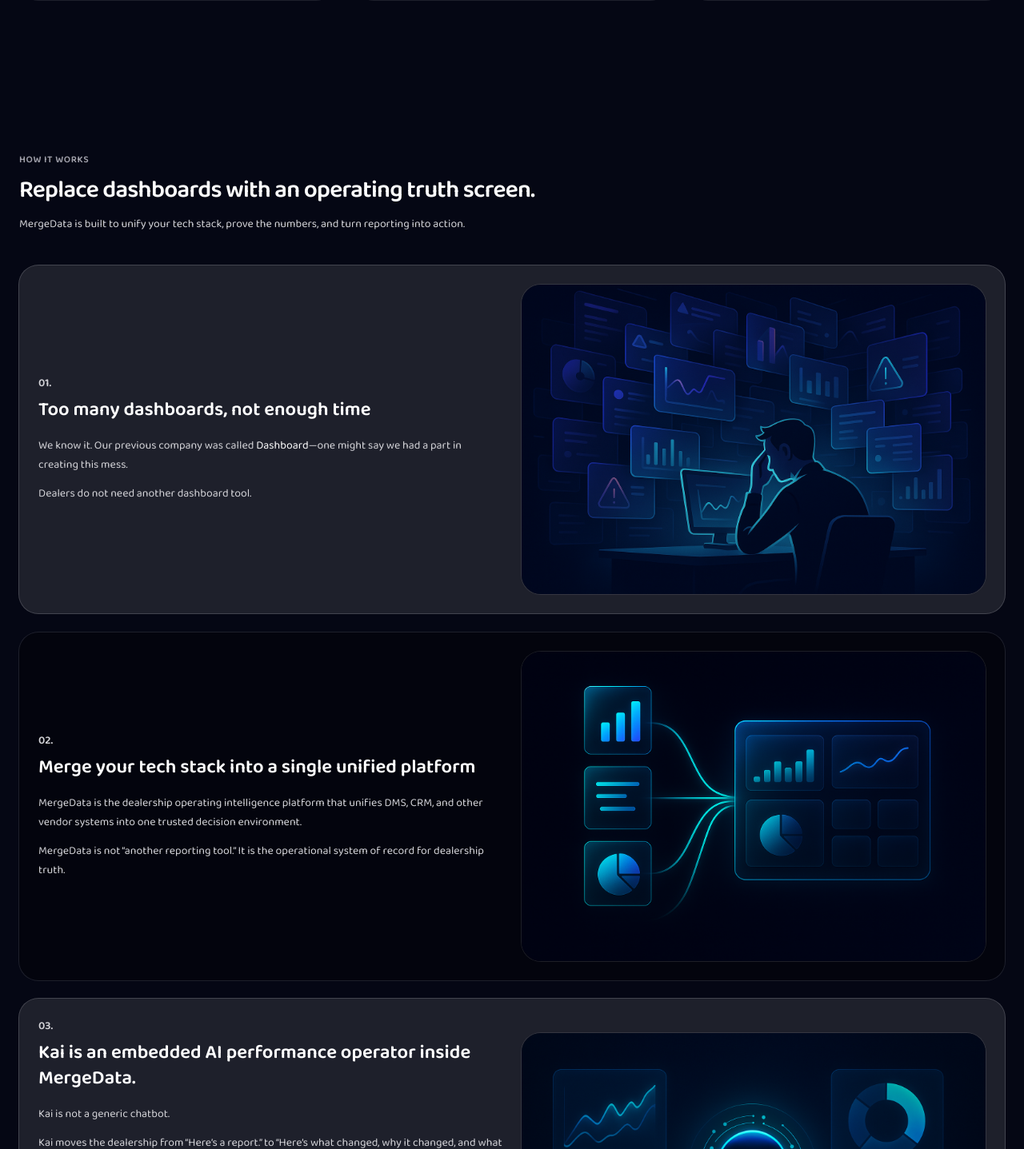
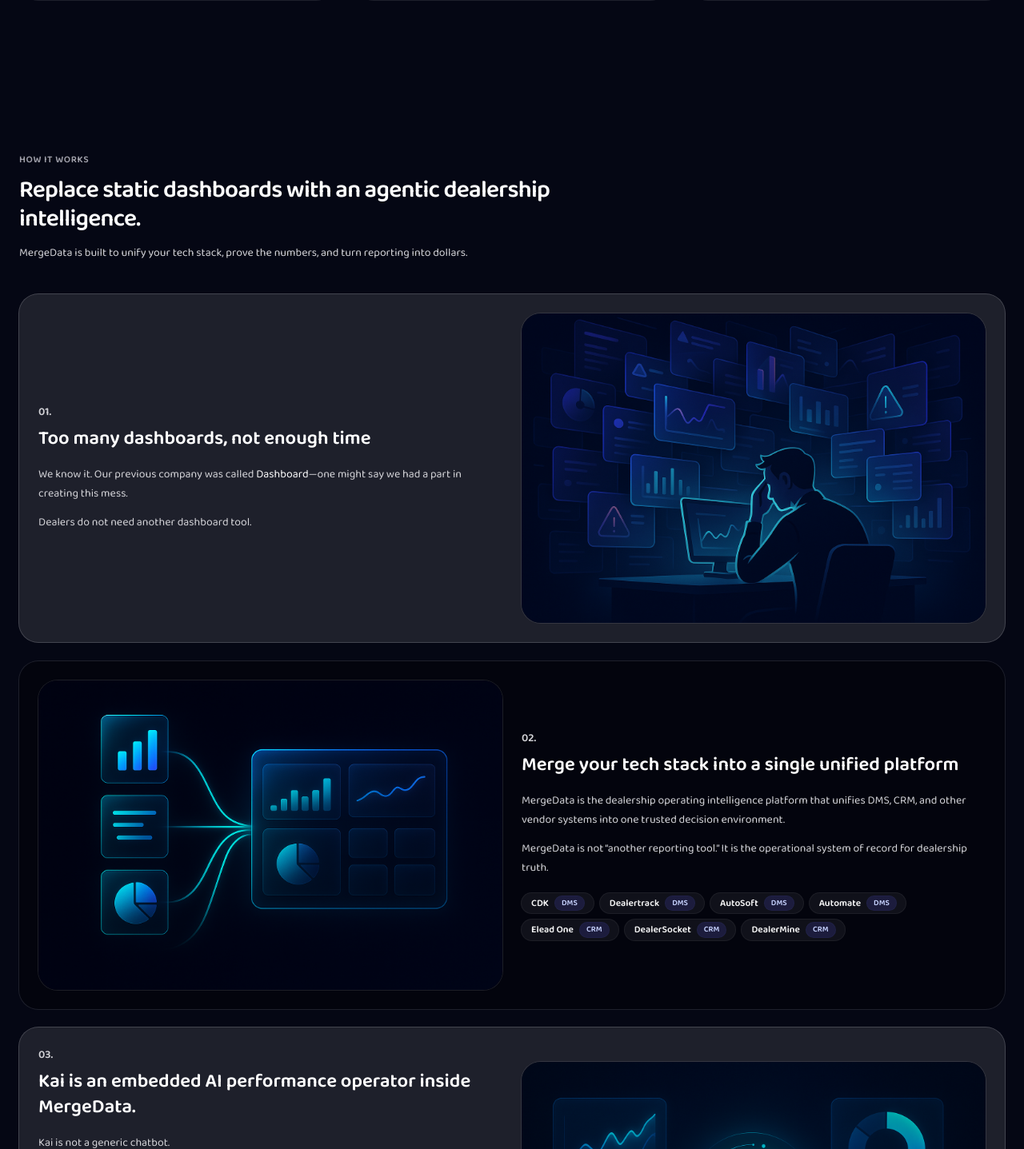
Before and after one commit to wpageiii/mergedata-ai-web, a Next.js app: page / in a window 1280 px wide. Shown: the part 1622-3059 px from the top of the page at 80% size. Built offline with nearby package versions, Linux system fonts and the light colour scheme.

Commit message:
Adjust how-it-works header, swap section 02 layout, add integrations chips

```diff
--- a/src/app/page.tsx
+++ b/src/app/page.tsx
@@ -237,10 +237,10 @@
           <div className="max-w-2xl">
             <p className="text-xs font-semibold uppercase tracking-wider text-zinc-400">How it works</p>
             <h2 className="mt-3 text-2xl font-semibold tracking-tight text-white md:text-3xl">
-              Replace dashboards with an operating truth screen.
+              Replace static dashboards with an agentic dealership intelligence.
             </h2>
             <p className="mt-3 text-sm leading-6 text-zinc-300">
-              MergeData is built to unify your tech stack, prove the numbers, and turn reporting into action.
+              MergeData is built to unify your tech stack, prove the numbers, and turn reporting into dollars.
             </p>
           </div>
 
@@ -272,6 +272,15 @@
             {/* 02 */}
             <Reveal from="right" delayMs={50}>
               <div className="grid gap-6 rounded-3xl bg-black/30 p-6 ring-1 ring-white/10 md:grid-cols-2 md:items-center">
+                <div className="overflow-hidden rounded-3xl bg-black/30 ring-1 ring-white/10">
+                  <Image
+                    src="/images/ai/unified-platform.png"
+                    alt="Unified platform"
+                    width={1200}
+                    height={760}
+                    className="h-auto w-full"
+                  />
+                </div>
                 <div>
                   <div className="text-sm font-semibold text-zinc-300">02.</div>
                   <div className="mt-2 text-2xl font-semibold text-white">Merge your tech stack into a single unified platform</div>
@@ -282,15 +291,28 @@
                   <p className="mt-3 text-sm leading-6 text-zinc-300">
                     MergeData is not “another reporting tool.” It is the operational system of record for dealership truth.
                   </p>
-                </div>
-                <div className="overflow-hidden rounded-3xl bg-black/30 ring-1 ring-white/10">
-                  <Image
-                    src="/images/ai/unified-platform.png"
-                    alt="Unified platform"
-                    width={1200}
-                    height={760}
-                    className="h-auto w-full"
-                  />
+
+                  <div className="mt-5 flex flex-wrap gap-2">
+                    {[
+                      { name: 'CDK', badge: 'DMS' },
+                      { name: 'Dealertrack', badge: 'DMS' },
+                      { name: 'AutoSoft', badge: 'DMS' },
+                      { name: 'Automate', badge: 'DMS' },
+                      { name: 'Elead One', badge: 'CRM' },
+                      { name: 'DealerSocket', badge: 'CRM' },
+                      { name: 'DealerMine', badge: 'CRM' },
+                    ].map((x) => (
+                      <span
+                        key={x.name}
+                        className="inline-flex items-center gap-2 rounded-full bg-white/5 px-3 py-1 text-xs font-semibold text-zinc-200 ring-1 ring-white/10"
+                      >
+                        <span className="text-zinc-100">{x.name}</span>
+                        <span className="rounded-full bg-indigo-500/15 px-2 py-0.5 text-[10px] font-semibold text-indigo-200 ring-1 ring-indigo-500/20">
+                          {x.badge}
+                        </span>
+                      </span>
+                    ))}
+                  </div>
                 </div>
               </div>
             </Reveal>
```
